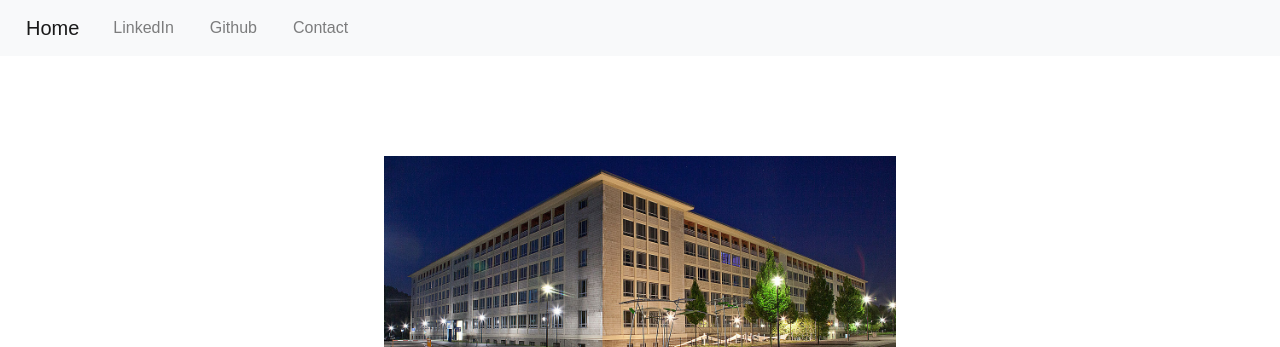
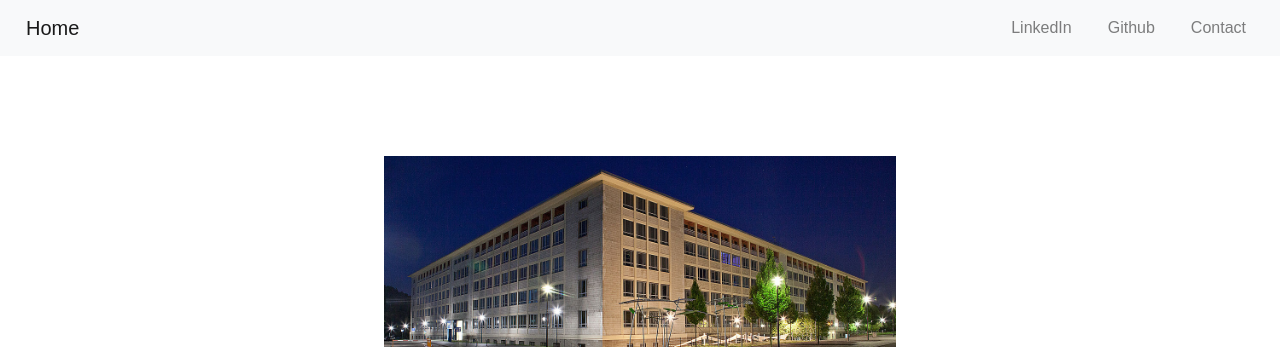
Before and after one commit to byronsheng/lebenslauf, a plain HTML site: page index.html in a window 1280 px wide. Shown: the top 347 px of the page. Drawn offline with nearby package versions, Linux system fonts and the light colour scheme.

Commit message:
added Toggler in homepage

```diff
--- a/index.html
+++ b/index.html
@@ -11,19 +11,23 @@
 </head>
 
 <body>
-
-  <nav class="navbar navbar-expand-lg navbar-light bg-light" style="background-color: #e3f2fd;">
-    <a class="navbar-brand" href="#">Home</a>
-    <button class="navbar-toggler" type="button" data-toggle="collapse" data-target="#navbarNavAltMarkup" aria-controls="navbarNavAltMarkup" aria-expanded="false" aria-label="Toggle navigation">
+  <nav class="navbar navbar-expand-lg navbar-light bg-light">
+    <a class="navbar-brand" href="index.html">Home</a>
+    <button class="navbar-toggler" type="button" data-toggle="collapse" data-target="#navbarToggler" aria-controls="navbarTogglerDemo01" aria-expanded="false" aria-label="Toggle navigation">
       <span class="navbar-toggler-icon"></span>
     </button>
-
-    <div class="collapse navbar-collapse" id="navbarNavAltMarkup">
-      <div class="navbar-nav">
-        <a class="nav-item nav-link" href="https://www.linkedin.com/in/bohuasheng/">LinkedIn</a>
-        <a class="nav-item nav-link" href="https://github.com/byronsheng">Github</a>
-        <a class="nav-item nav-link" href="contact-me.html">Contact</a>
-      </div>
+    <div class="collapse navbar-collapse" id="navbarToggler">
+      <ul class="navbar-nav ml-auto">
+        <li class="nav-item">
+          <a class="nav-item nav-link" href="https://www.linkedin.com/in/bohuasheng/">LinkedIn</a>
+        </li>
+        <li class="nav-item">
+          <a class="nav-item nav-link" href="https://github.com/byronsheng">Github</a>
+        </li>
+        <li class="nav-item">
+          <a class="nav-item nav-link" href="contact-me.html">Contact</a>
+        </li>
+      </ul>
     </div>
   </nav>
 
```
